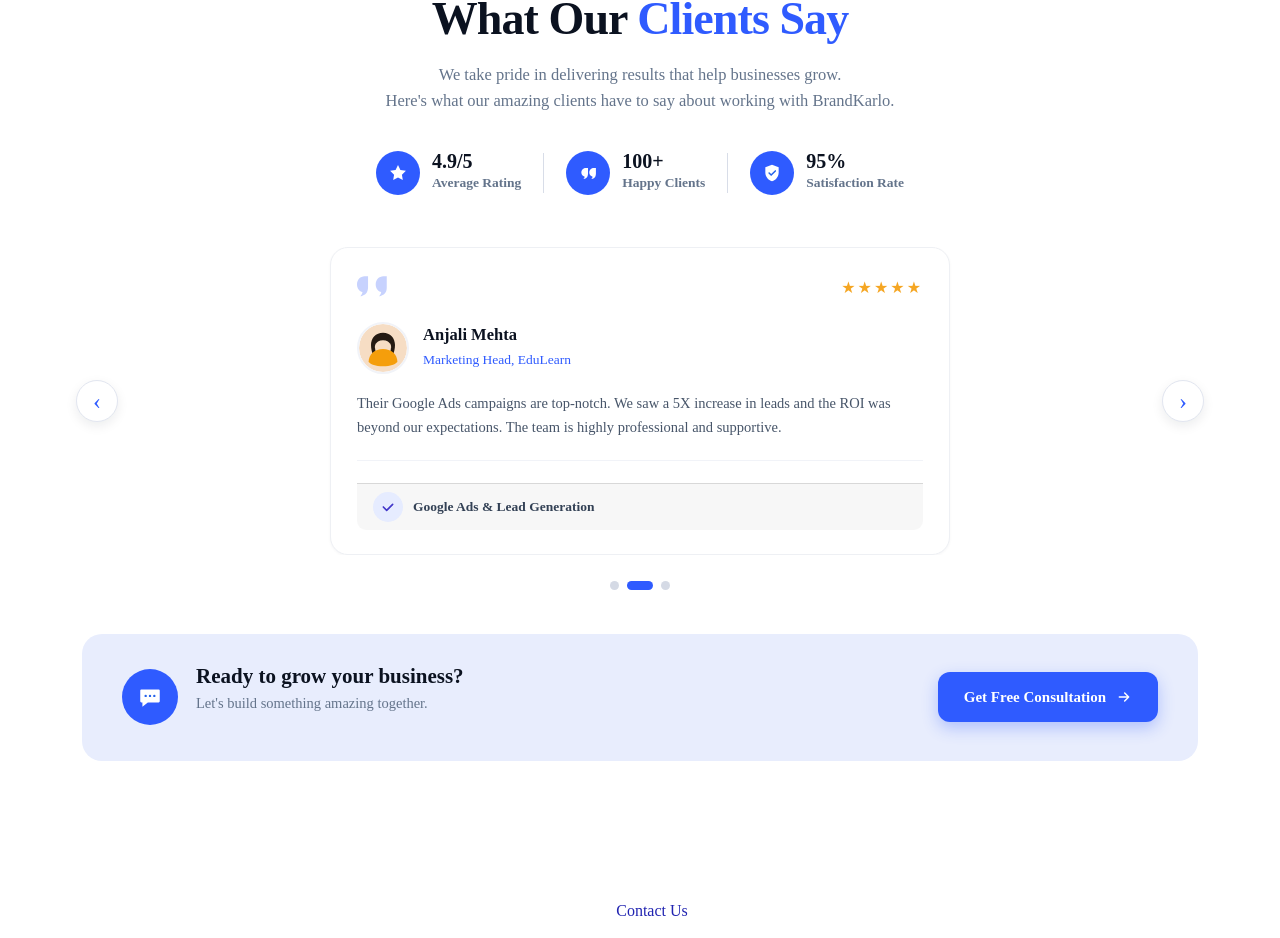
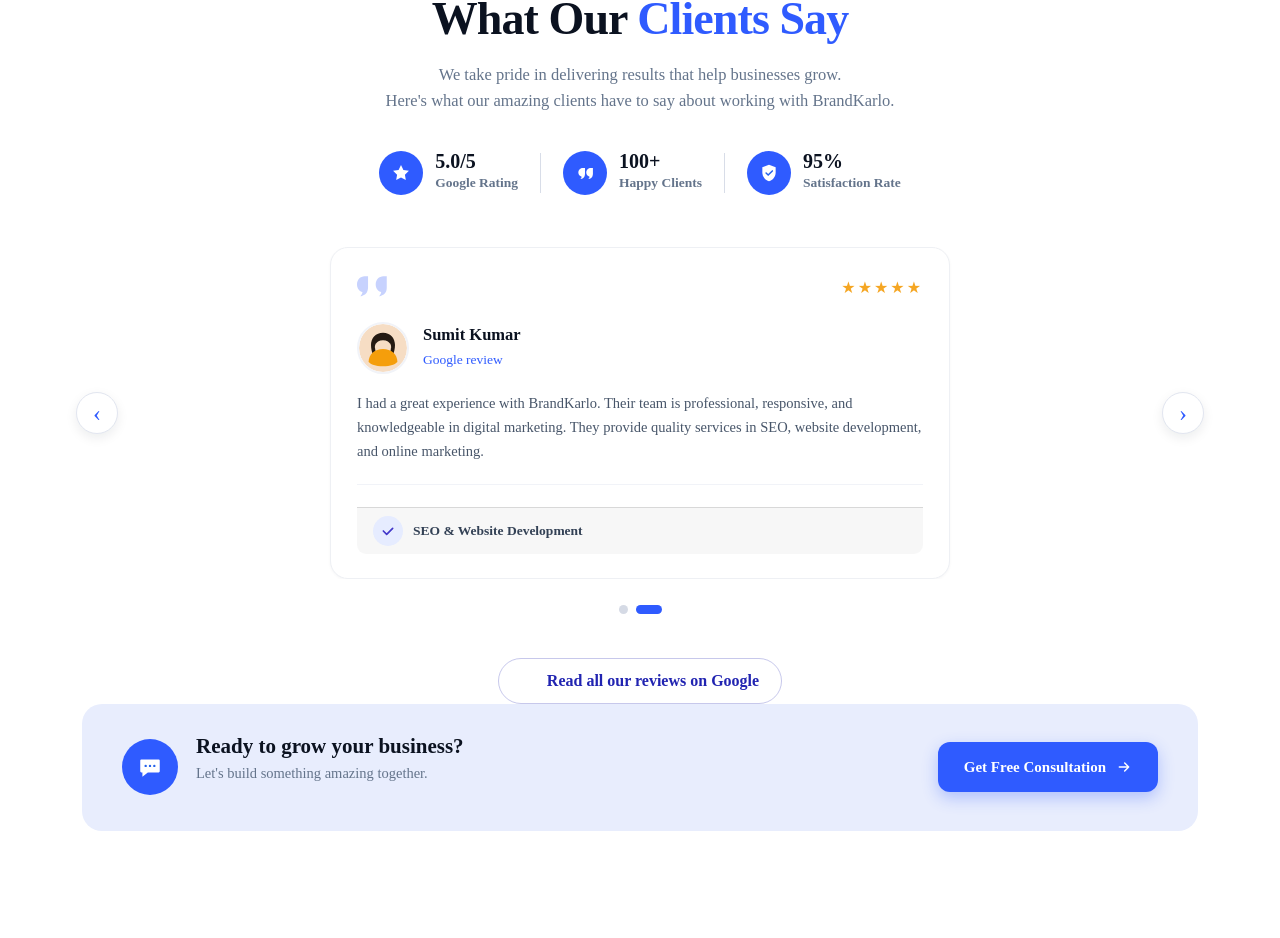
Before and after one commit to ns377792/brandkarlo-nextjs, a Next.js app: page / in a window 1280 px wide. Shown: the part 4427-5365 px from the top of the page. Built offline with nearby package versions, Linux system fonts and the light colour scheme.

Commit message:
add review

```diff
--- a/app/page.js
+++ b/app/page.js
@@ -500,27 +500,26 @@ export default function Page() {
       "@type": "Organization",
       name: "BrandKarlo",
       url: "https://www.brandkarlo.in/",
+      aggregateRating: {
+        "@type": "AggregateRating",
+        ratingValue: "5.0",
+        reviewCount: "2",
+        bestRating: "5",
+      },
       review: [
         {
           "@type": "Review",
           reviewRating: { "@type": "Rating", ratingValue: "5", bestRating: "5" },
-          author: { "@type": "Person", name: "Rohit Sharma" },
+          author: { "@type": "Person", name: "Nitin Thakur" },
           reviewBody:
-            "BrandKarlo transformed our online presence completely. Our website looks professional and the SEO work they did increased our organic traffic by 270% in just 6 months!",
+            "Excellent service and professional support. BrandKarlo provides effective digital marketing solutions with clear communication and timely assistance. Highly recommended!",
         },
         {
           "@type": "Review",
           reviewRating: { "@type": "Rating", ratingValue: "5", bestRating: "5" },
-          author: { "@type": "Person", name: "Anjali Mehta" },
+          author: { "@type": "Person", name: "Sumit Kumar" },
           reviewBody:
-            "Their Google Ads campaigns are top-notch. We saw a 5X increase in leads and the ROI was beyond our expectations. The team is highly professional and supportive.",
-        },
-        {
-          "@type": "Review",
-          reviewRating: { "@type": "Rating", ratingValue: "5", bestRating: "5" },
-          author: { "@type": "Person", name: "Vikram Solanki" },
-          reviewBody:
-            "From branding to website and social media management, BrandKarlo handled everything perfectly. Our brand engagement has grown tremendously. Highly recommended!",
+            "I had a great experience with BrandKarlo. Their team is professional, responsive, and knowledgeable in digital marketing. They provide quality services in SEO, website development, and online marketing. I appreciate their timely support and dedication to helping businesses grow online. Highly recommended for anyone looking to improve their digital presence!",
         },
       ],
     }),
@@ -546,8 +545,8 @@ export default function Page() {
           <img src="/img/star.svg" alt="Rating star icon" />
         </span>
         <div className="stat-text">
-          <span className="stat-value">4.9/5</span>
-          <span className="stat-label">Average Rating</span>
+          <span className="stat-value">5.0/5</span>
+          <span className="stat-label">Google Rating</span>
         </div>
       </div>
       <span className="stat-divider"></span>
@@ -587,19 +586,20 @@ export default function Page() {
               <span className="stars">★★★★★</span>
             </div>
             <div className="client-info">
-              <img className="avatar" src="/img/avatar-1.svg" alt="Rohit Sharma" />
+              <img className="avatar" src="/img/avatar-1.svg" alt="Nitin Thakur" />
               <div>
-                <h3 className="client-name">Rohit Sharma</h3>
-                <span className="client-role">Founder, FitLife India</span>
+                <h3 className="client-name">Nitin Thakur</h3>
+                <span className="client-role">Google review</span>
               </div>
             </div>
             <p className="review-text">
-              BrandKarlo transformed our online presence completely. Our website looks professional
-              and the SEO work they did increased our organic traffic by 270% in just 6 months!
+              Excellent service and professional support. BrandKarlo provides effective
+              digital marketing solutions with clear communication and timely assistance.
+              Highly recommended!
             </p>
             <div className="card-footer">
               <img className="check-icon" src="/img/check-badge.svg" alt="Check icon" />
-              <span>SEO &amp; Website Development</span>
+              <span>Digital Marketing Services</span>
             </div>
           </article>
         </div>
@@ -611,43 +611,20 @@ export default function Page() {
               <span className="stars">★★★★★</span>
             </div>
             <div className="client-info">
-              <img className="avatar" src="/img/avatar-2.svg" alt="Anjali Mehta" />
+              <img className="avatar" src="/img/avatar-2.svg" alt="Sumit Kumar" />
               <div>
-                <h3 className="client-name">Anjali Mehta</h3>
-                <span className="client-role">Marketing Head, EduLearn</span>
+                <h3 className="client-name">Sumit Kumar</h3>
+                <span className="client-role">Google review</span>
               </div>
             </div>
             <p className="review-text">
-              Their Google Ads campaigns are top-notch. We saw a 5X increase in leads and the ROI
-              was beyond our expectations. The team is highly professional and supportive.
+              I had a great experience with BrandKarlo. Their team is professional,
+              responsive, and knowledgeable in digital marketing. They provide quality
+              services in SEO, website development, and online marketing.
             </p>
             <div className="card-footer">
               <img className="check-icon" src="/img/check-badge.svg" alt="Check icon" />
-              <span>Google Ads &amp; Lead Generation</span>
-            </div>
-          </article>
-        </div>
-
-        <div className="testimonial-slide">
-          <article className="testimonial-card">
-            <div className="card-top">
-              <img className="quote-icon" src="/img/quote-mark.svg" alt="Quote icon" />
-              <span className="stars">★★★★★</span>
-            </div>
-            <div className="client-info">
-              <img className="avatar" src="/img/avatar-3.svg" alt="Vikram Solanki" />
-              <div>
-                <h3 className="client-name">Vikram Solanki</h3>
-                <span className="client-role">CEO, ShopKraft</span>
-              </div>
-            </div>
-            <p className="review-text">
-              From branding to website and social media management, BrandKarlo handled everything
-              perfectly. Our brand engagement has grown tremendously. Highly recommended!
-            </p>
-            <div className="card-footer">
-              <img className="check-icon" src="/img/check-badge.svg" alt="Check icon" />
-              <span>Branding &amp; Social Media</span>
+              <span>SEO &amp; Website Development</span>
             </div>
           </article>
         </div>
@@ -660,7 +637,13 @@ export default function Page() {
     <div className="dots-nav" id="dotsNav">
       <span className="dot active" data-index="0"></span>
       <span className="dot" data-index="1"></span>
-      <span className="dot" data-index="2"></span>
+    </div>
+
+    <div className="google-reviews-link">
+      <a href="https://share.google/kEcrrKuIEAv9Ueh8Z" target="_blank" rel="noopener noreferrer">
+        <img src="/img/star.svg" alt="" role="presentation" style={{ width: "18px", height: "18px", verticalAlign: "middle", marginRight: "8px" }} />
+        Read all our reviews on Google
+      </a>
     </div>
 
     {/* CTA Banner */}
--- a/app/style.css
+++ b/app/style.css
@@ -1662,15 +1662,38 @@ h6,
 
 .testimonial-track {
   display: flex;
-  width: 300%;
+  width: 200%;
   transition: transform 0.5s cubic-bezier(0.65, 0, 0.35, 1);
 }
 
 .testimonial-slide {
-  flex: 0 0 calc(100% / 3);
+  flex: 0 0 calc(100% / 2);
   display: flex;
   justify-content: center;
   padding: 0 10px;
+}
+
+.google-reviews-link {
+  text-align: center;
+  margin-top: 8px;
+}
+
+.google-reviews-link a {
+  display: inline-flex;
+  align-items: center;
+  font-weight: 600;
+  color: var(--primary);
+  text-decoration: none;
+  border: 1px solid rgba(33, 36, 177, 0.25);
+  border-radius: 30px;
+  padding: 10px 22px;
+  transition: .3s;
+}
+
+.google-reviews-link a:hover {
+  background: var(--primary);
+  color: var(--light);
+  border-color: var(--primary);
 }
 
 .testimonial-slide .testimonial-card {
```
